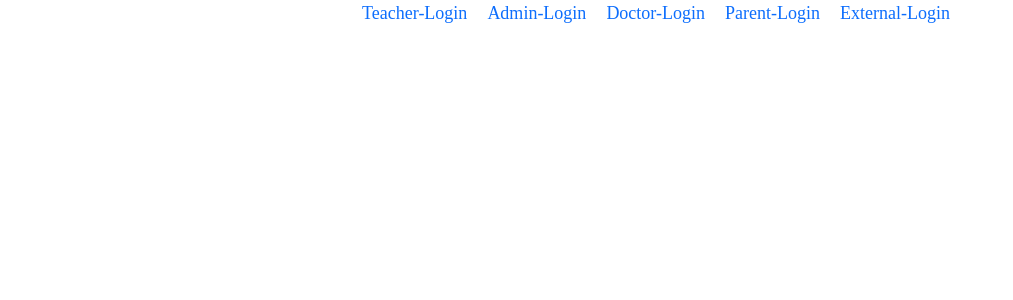
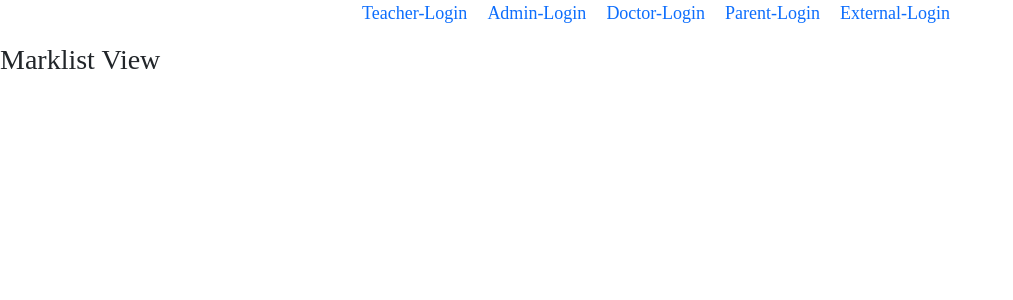
Before and after one commit to ArJuN-888/school-management, a React (Vite) app in the folder Client/: page /ParentmarklistView in a window 1280 px wide. Shown: the top 300 px of the page, without its empty margins (0-1013 px from the left). Built offline with nearby package versions, Linux system fonts and the light colour scheme; no server answers.

Commit message:
added a new component in parent module

```diff
--- a/Client/src/App.jsx
+++ b/Client/src/App.jsx
@@ -34,6 +34,7 @@ import Viewletter from "./Components/Viewletter";
 import Timetable from "./Components/Timetable";
 import TeacherClassroom from "./Components/TeacherClassroom";
 import ViewTime from "./Components/ViewTime";
+import ParentMarklistView from "./Components/ParentMarklistView";
 function App() {
   const adminID = GetadminID();
   const teacherID = GetTID();
@@ -261,6 +262,7 @@ setNotifications(mNotifications)
             <Route path="/viewletter" element={<Viewletter/>}/>
             <Route path="/timetable" element={<Timetable/>}/>
             <Route path="/viewtime" element={<ViewTime/>}/>
+            <Route path="/ParentmarklistView" element={<ParentMarklistView/>}/>
 
           </Routes>
         </mycontext.Provider>
--- a/Client/src/Components/Navbar.jsx
+++ b/Client/src/Components/Navbar.jsx
@@ -179,6 +179,7 @@ export default function Navbar() {
         <li><Link style={{textDecoration:"none"}} to="/Broadcasts"><BsChatLeftTextFill style={{color:"black",fontSize:"23px"}} /></Link></li>
         <li><Link style={{textDecoration:"none"}} to="/viewtime">Timetable</Link></li>
         <li><Link style={{textDecoration:"none"}} to="/leaveletter">Leaveletter</Link></li>
+        <li><Link style={{textDecoration:"none"}} to="/ParentmarklistView">Marklist</Link></li>
         <li><button style={{border:"none",backgroundColor:"transparent"}} onClick={()=>{Logparentstate()}}><IoLogOutOutline style={{fontSize:"25px"}}/></button></li>
         </>}
         {eoID &&<>
--- /dev/null
+++ b/Client/src/Components/ParentMarklistView.jsx
@@ -0,0 +1,11 @@
+import React from 'react'
+
+const ParentMarklistView = () => {
+  return (
+    <div>
+      <h3>Marklist View</h3>
+    </div>
+  )
+}
+
+export default ParentMarklistView
```
